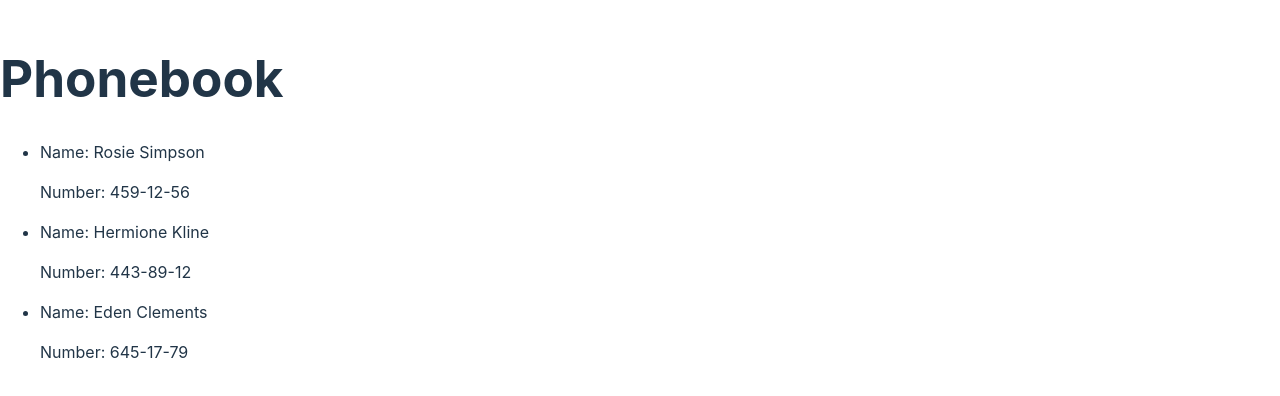
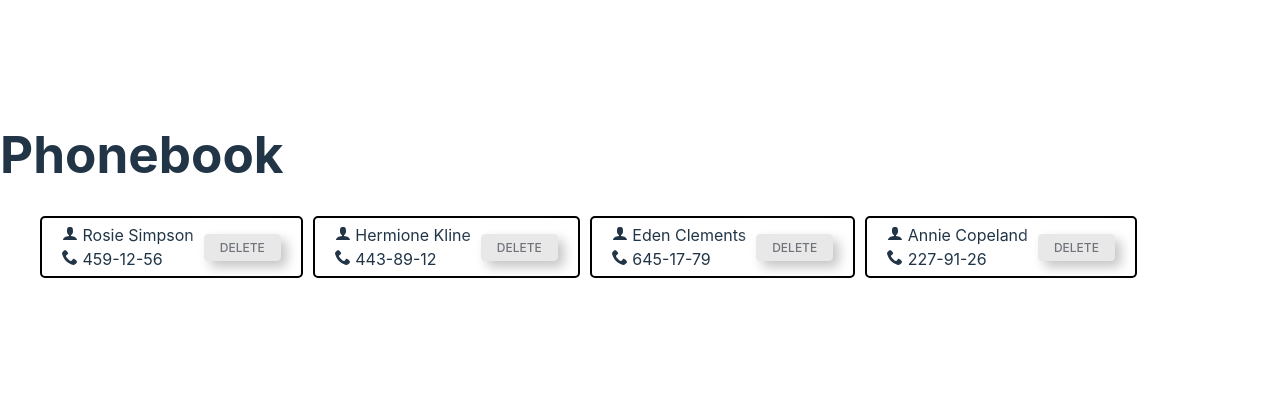
Before and after one commit to olena-savchenko/react-phonebook, a React (Vite) app: page / in a window 1280 px wide. Shown: the part 202-598 px from the top of the page. Built offline with nearby package versions, Linux system fonts and the light colour scheme.

Commit message:
add css component

```diff
--- a/package.json
+++ b/package.json
@@ -11,7 +11,8 @@
   },
   "dependencies": {
     "react": "^18.2.0",
-    "react-dom": "^18.2.0"
+    "react-dom": "^18.2.0",
+    "react-icons": "^5.2.1"
   },
   "devDependencies": {
     "@types/react": "^18.2.66",
--- a/src/Contact/Contact.jsx
+++ b/src/Contact/Contact.jsx
@@ -1,7 +1,17 @@
+import css from './Contact.module.css'
+import { ImPhone } from "react-icons/im";
+import { ImUser } from "react-icons/im";
+
 export default function Contact ({contact: { name, number}}) {
     return (
-        <li><p>Name: {name}</p>
-        <p>Number: {number}</p></li>
+        <li className={css.listItem}>
+            <div>
+            <p className={css.text}><ImUser /> {name}</p>
+            <p className={css.text}><ImPhone /> {number}</p>
+            </div>
+
+            <button className={css.btn}>Delete</button>
+        </li>
 
     );
 }
--- /dev/null
+++ b/src/Contact/Contact.module.css
@@ -0,0 +1,40 @@
+.listItem {
+    border: 2px solid black;
+    padding: 5px 20px;
+    border-radius: 5px;
+
+    display: flex;
+    gap: 10px;
+    justify-content: space-between;
+    margin-bottom: 10px;
+    align-items: center;
+
+}
+
+.text {
+    padding: 0;
+    margin: 0;
+    font-size: 16px;
+    line-height: 1.5;
+}
+
+.btn {
+
+    display: block;
+
+    cursor: pointer;
+    color: #707379;
+    text-transform: uppercase;
+    padding: 5px 15px;
+    font-size: 12px;
+    border-radius: 4px;
+    background: #e8e8e8;
+    border: 1px solid #e8e8e8;
+    transition: all 0.3s;
+    box-shadow: 6px 6px 12px #c5c5c5, -6px -6px 12px #ffffff;
+
+    &:active {
+      color: #666;
+      box-shadow: inset 4px 4px 12px #c5c5c5, inset -4px -4px 12px #ffffff;
+    }
+}
--- a/src/ContactList/ContactList.jsx
+++ b/src/ContactList/ContactList.jsx
@@ -1,7 +1,8 @@
 import Contact from "../Contact/Contact";
+import css from './ContactList.module.css';
 
 export default function ContactList ({contacts}) {
-   return (<ul>{
+   return (<ul className={css.list}>{
         contacts.map(contact => {
             return <Contact key={contact.id} contact={contact}/>
         })
--- /dev/null
+++ b/src/ContactList/ContactList.module.css
@@ -0,0 +1,6 @@
+.list {
+    list-style: none;
+    display: flex;
+    flex-wrap: wrap;
+    gap: 10px;
+}
--- a/src/contacts.json
+++ b/src/contacts.json
@@ -1,5 +1,6 @@
 [
     {"id": "id-1", "name": "Rosie Simpson", "number": "459-12-56"},
     {"id": "id-2", "name": "Hermione Kline", "number": "443-89-12"},
-    {"id": "id-3", "name": "Eden Clements", "number": "645-17-79"}
+    {"id": "id-3", "name": "Eden Clements", "number": "645-17-79"},
+    {"id": "id-4", "name": "Annie Copeland", "number": "227-91-26"}
 ]
```
Also changed, not shown: 1 other file (tests, documents, lock files or other folders).
